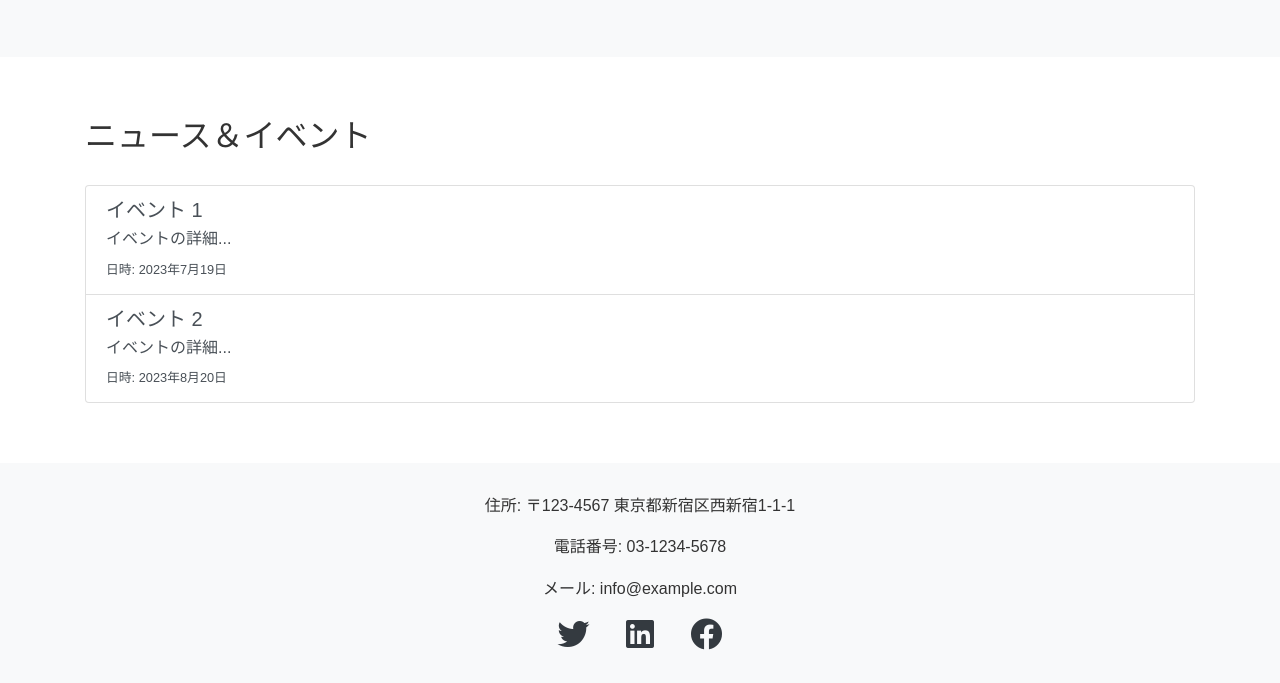
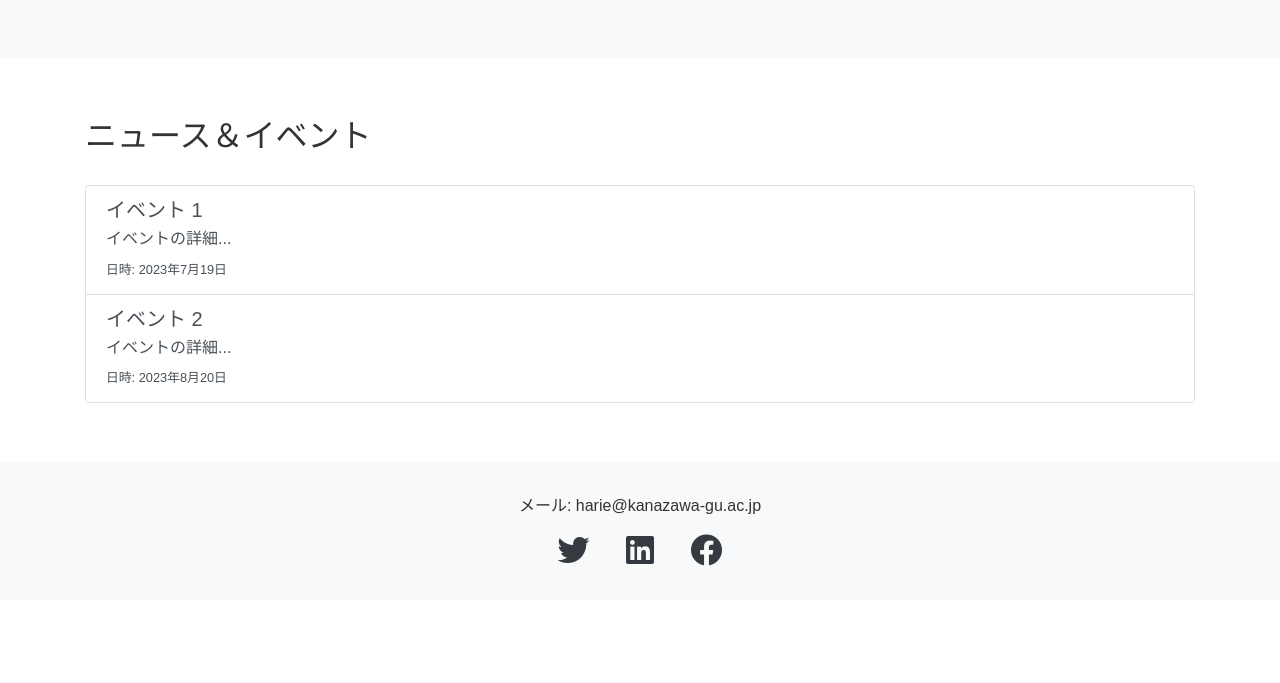
Before and after one commit to Harie-Lab/harie-Zemi, a plain HTML site: page index.html in a window 1280 px wide. Shown: the part 1437-2120 px from the top of the page. After the commit the page ends 2037 px from the top, so only its background shows below. Drawn offline with nearby package versions, Linux system fonts and the light colour scheme.

Commit message:
Update index.html

```diff
--- a/index.html
+++ b/index.html
@@ -142,9 +142,7 @@
 
     <footer id="contact" class="footer">
         <div class="container">
-            <p>住所: 〒123-4567 東京都新宿区西新宿1-1-1</p>
-            <p>電話番号: 03-1234-5678</p>
-            <p>メール: info@example.com</p>
+            <p>メール: harie@kanazawa-gu.ac.jp</p>
             <div>
                 <a href="#" class="text-dark"><i class="fab fa-twitter fa-2x mx-3"></i></a>
                 <a href="#" class="text-dark"><i class="fab fa-linkedin fa-2x mx-3"></i></a>
```
